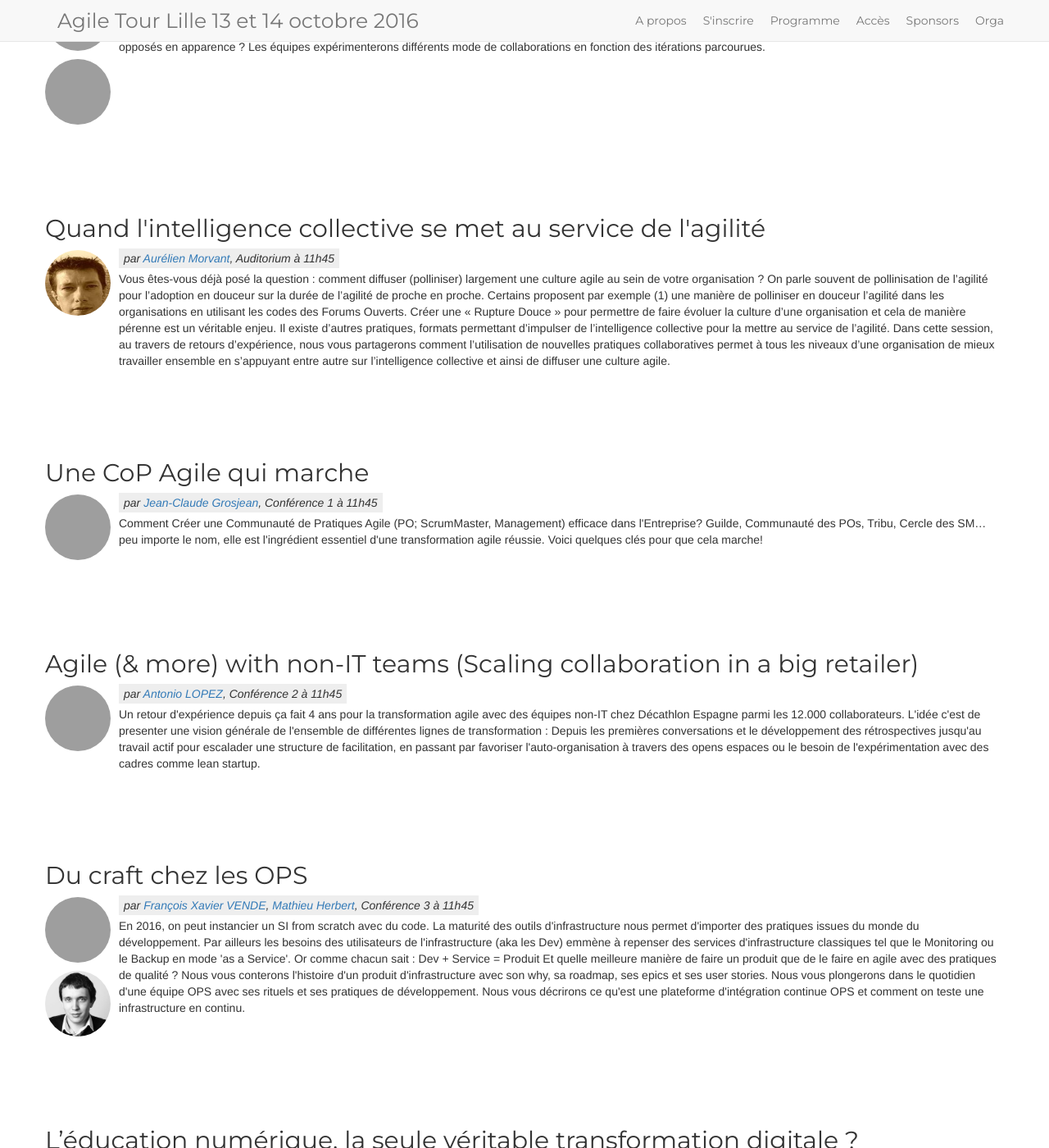
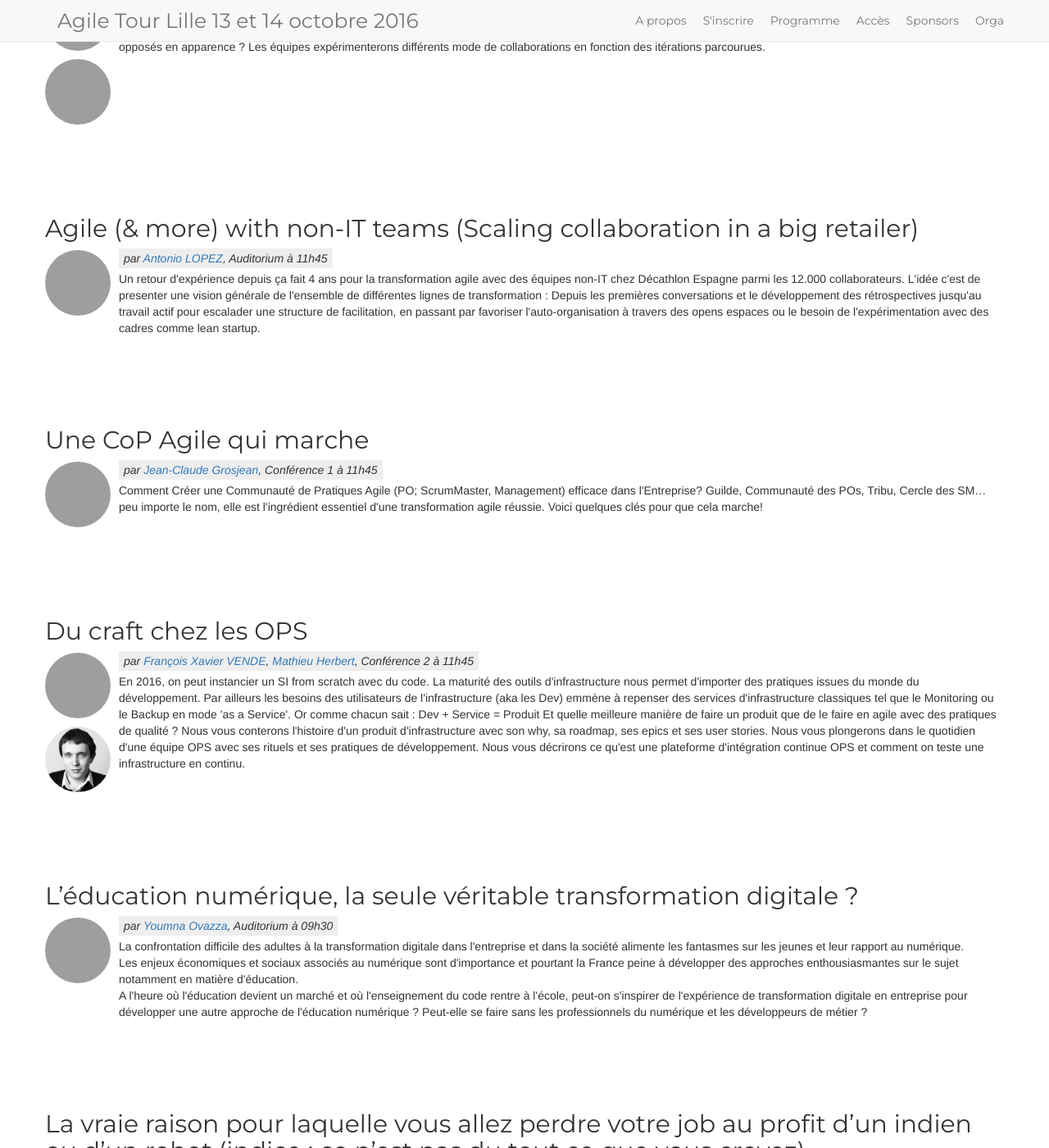
Before and after one commit to jak78/agile-tour-lille-2017, a Jekyll site: the page built from page-conferences.html, in a window 1280 px wide and 1400 px high, scrolled down 2212 px, cut to the strip 0-1400 px from the top of the window. Shown: the whole strip at 82% size. Built offline with Jekyll 4.4.1, drawn with Linux system fonts in a browser that asks for light colours; nearby versions of some CDN libraries; grey boxes are pictures that could not be loaded.

Commit message:
enlevé Aurélien Morvant

```diff
--- a/_data/schedule.yml
+++ b/_data/schedule.yml
@@ -97,10 +97,11 @@
             room: Atelier B
       - hour: 11h45
         content:
-          - subject: "Quand l'intelligence collective se met au service de l'agilité"
-            description: "Vous êtes-vous déjà posé la question : comment diffuser (polliniser) largement une culture agile au sein de votre organisation ? On parle souvent de pollinisation de l’agilité pour l’adoption en douceur sur la durée de l’agilité de proche en proche.
-                          Certains proposent par exemple (1) une manière de polliniser en douceur l’agilité dans les organisations en utilisant les codes des Forums Ouverts. Créer une « Rupture Douce » pour permettre de faire évoluer la culture d’une organisation et cela de manière pérenne est un véritable enjeu. Il existe d’autres pratiques, formats permettant d’impulser de l’intelligence collective pour la mettre au service de l’agilité. Dans cette session, au travers de retours d’expérience, nous vous partagerons comment l’utilisation de nouvelles pratiques collaboratives permet à tous les niveaux d’une organisation de mieux travailler ensemble en s’appuyant entre autre sur l’intelligence collective et ainsi de diffuser une culture agile."
-            speaker: Aurélien Morvant
+          - subject: "Agile (& more) with non-IT teams (Scaling collaboration in a big retailer)"
+            description: "Un retour d'expérience depuis ça fait 4 ans pour la transformation agile avec des équipes non-IT chez Décathlon Espagne parmi les 12.000 collaborateurs.
+                         L'idée c'est de presenter une vision générale de l'ensemble de différentes lignes de transformation : Depuis les premières conversations et le développement des rétrospectives jusqu'au travail actif pour escalader une structure de facilitation, en passant par favoriser l'auto-organisation à travers des opens espaces ou le besoin de l'expérimentation avec des cadres comme lean startup."
+            speaker: Antonio LOPEZ
+            company: Decathlon
             room: Auditorium
           - subject: Une CoP Agile qui marche
             description: "Comment Créer une Communauté de Pratiques Agile (PO; ScrumMaster, Management) efficace dans l'Entreprise?
@@ -108,12 +109,6 @@
                           Voici quelques clés pour que cela marche!"
             speaker: Jean-Claude Grosjean
             room: Conférence 1
-          - subject: "Agile (& more) with non-IT teams (Scaling collaboration in a big retailer)"
-            description: "Un retour d'expérience depuis ça fait 4 ans pour la transformation agile avec des équipes non-IT chez Décathlon Espagne parmi les 12.000 collaborateurs.
-                         L'idée c'est de presenter une vision générale de l'ensemble de différentes lignes de transformation : Depuis les premières conversations et le développement des rétrospectives jusqu'au travail actif pour escalader une structure de facilitation, en passant par favoriser l'auto-organisation à travers des opens espaces ou le besoin de l'expérimentation avec des cadres comme lean startup."
-            speaker: Antonio LOPEZ
-            company: Decathlon
-            room: Conférence 2
           - subject: "Du craft chez les OPS"
             description: "En 2016, on peut instancier un SI from scratch avec du code.
                         La maturité des outils d'infrastructure nous permet d'importer des pratiques issues du monde du développement.
@@ -125,6 +120,9 @@
                         Nous vous décrirons ce qu'est une plateforme d'intégration continue OPS et comment on teste une infrastructure en continu."
             speaker: François Xavier VENDE, Mathieu Herbert
             company: octo
+            room: Conférence 2
+          - label: ""
+            description: ""
             room: Conférence 3
       - hour: 12h30
         special: 1
--- a/_data/speakers.yml
+++ b/_data/speakers.yml
@@ -121,9 +121,6 @@
 - name: Stéphanie Tallon
   bio: " scrumaster équipe E-Merchandising, Decathlon"
   photo: "/img/speakers/female200.png"
-- name: Aurélien Morvant
-  bio: " Aurélien est un Agent du changement. Coach il ne sait pas dire s'il en est un. Est-ce grave ? Il ne pense pas. Il a la chance d'être un spectateur privilégié de très grandes transformations de ces dernières années. Bon spectateur et surtout acteur de ces transformations. Quand il était petit il disait 'je voulais être ingénieur chez Lego' ... Il y est presque. C'est un support qu'il utilise au quotidien mais pas que ! la facilitation, les interactions humaines, l’agilité, les serious games et la facilitation graphique font partis de sa trousse à outils. Sinon il a un avantage concurrentiel incomparable ... il est breton. Sa dernière passion est exercée tous les week-ends lorsque il aide les plus motivés à sauter à l’élastique du haut d’un pont (une certaine forme de gestion du changement).? Enfin, il a créé KoKan en 2016 pour accompagner qui le souhaite dans sa gestion du changement. Et vous ? quel sera votre premier petit pas vers un monde meilleur ?"
-  photo: "/img/speakers/Aurelien-Morvant.jpeg"
 - name: Thomas Pierrain
   bio: " 'Pragmatic architect' travaillant sur des problématique réactives et 'low latency' à la SG CIB depuis plus de 10 ans maintenant (et après 7 ans passées à apprendre son métier les pieds dans le web), Thomas est ultra-curieux de nature. Agile de père en fils depuis 1905... et obsédé par l'identification des use cases (vs. approches 'solution'), il adore aussi prouver régulièrement au boulot qu'une approche DDD est parfaitement compatible avec l'espace dit 'low latency'. Speaker, Brown Bag Luncher, Craftsman accro aux coding dojos et meetups de toute sorte (DDD, Software Craftsmanship, XP & Alt.NET), Thomas est aussi le créateur de la librairie open source NFluent (un pendant .NET à Fest-assert/AssertJ)."
   photo: " https://pbs.twimg.com/profile_images/745726209674346500/6_GJ3Vbv_400x400.jpg "
--- a/page-programme-draft.html
+++ b/page-programme-draft.html
@@ -7,8 +7,7 @@ permalink: /programme-draft/
   <h1>Programme de l'édition {{ site.data.event.date.year }}</h1>
   <div class="row">
       <div class="col-md-12 col-xs-12">
-          <p><i>Le programme est susceptible de changer légèrement en fonction des contraintes de dernière minute.<br>
-              Il est conseillé d'amener votre PC/Mac aux conférences signalées par le picto <i class="fa fa-laptop"></i>.</i></p>
+          <p><i>Le programme est susceptible de changer légèrement en fonction de contraintes de dernière minute.</i></p>
       </div>
   </div>
   {% for day in site.data.schedule %}
```
